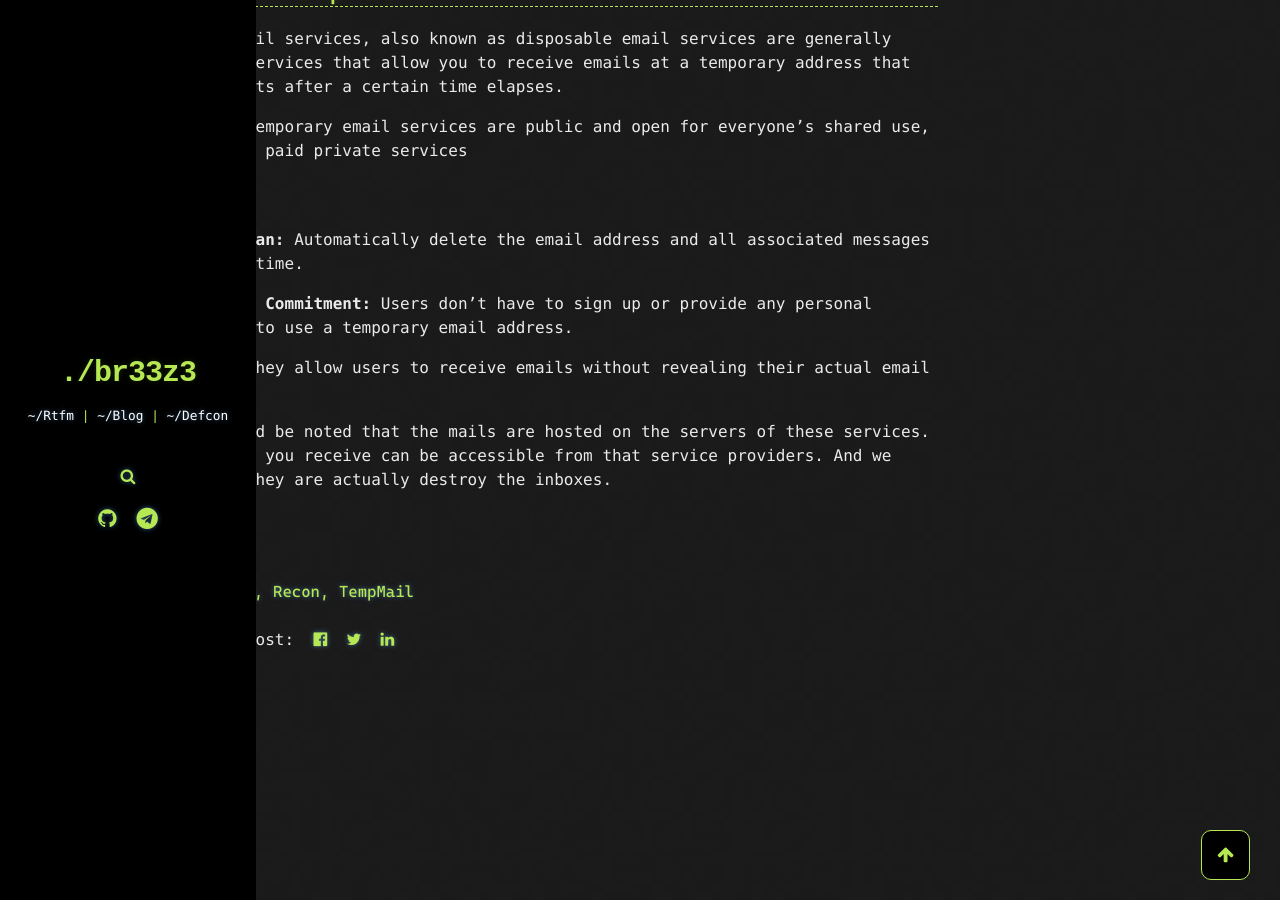
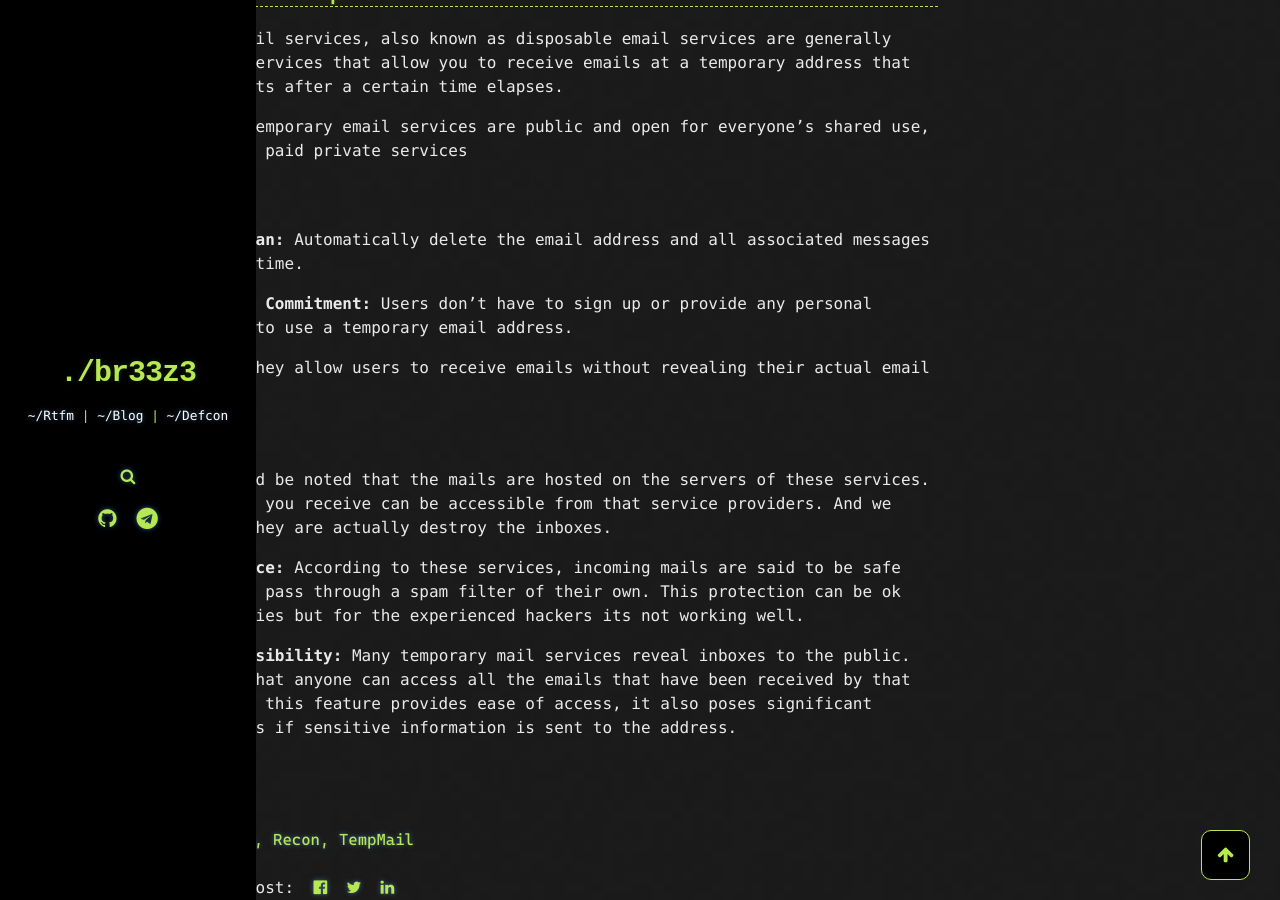
Before and after one commit to br33z3/br33z3.github.io, a Jekyll site: the page built from _pages/defcon.md, in a window 1280 px wide and 900 px high, scrolled down 734 px. Built offline with Jekyll 4.4.1, drawn with Linux system fonts in a browser that asks for light colours; comment, search, counter and statistics services are not loaded.

Commit message:
Update defcon.md

```diff
--- a/_pages/defcon.md
+++ b/_pages/defcon.md
@@ -27,5 +27,12 @@ Users don't have to sign up or provide any personal information to use a tempora
 **Anonymity:**
 They allow users to receive emails without revealing their actual email addresses.
 
+## Cons
 But It Should be noted that the mails are hosted on the servers of these services.
 So the mails you receive can be accessible from that service providers. And we don’t know they are actually destroy the inboxes.
+
+**Spam Avoidance:**
+According to these services, incoming mails are said to be safe because they pass through a spam filter of their own. This protection can be ok for the newbies but for the experienced hackers its not working well.
+
+**Public Accessibility:**
+Many temporary mail services reveal inboxes to the public. This means that anyone can access all the emails that have been received by that inbox. While this feature provides ease of access, it also poses significant privacy risks if sensitive information is sent to the address.
```
